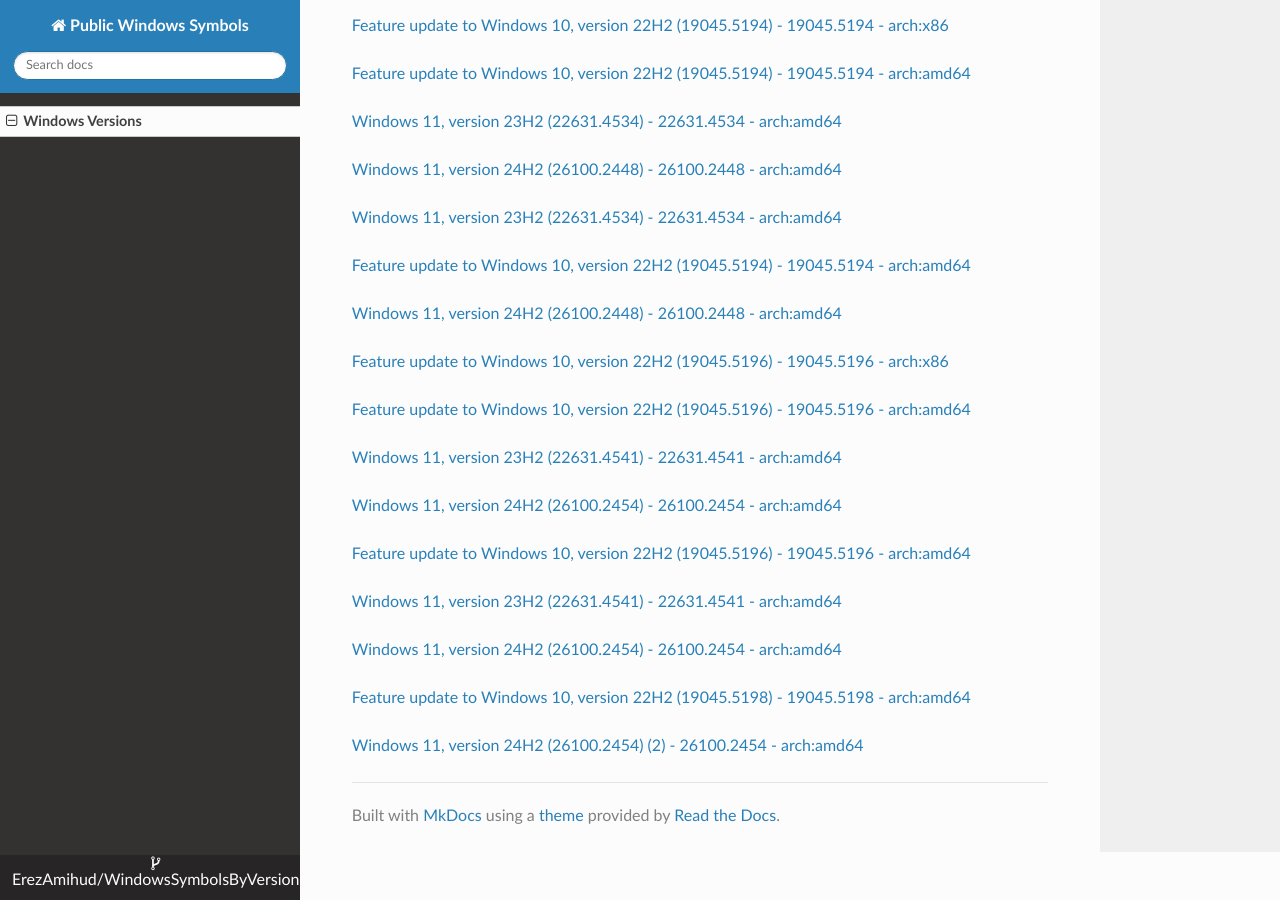
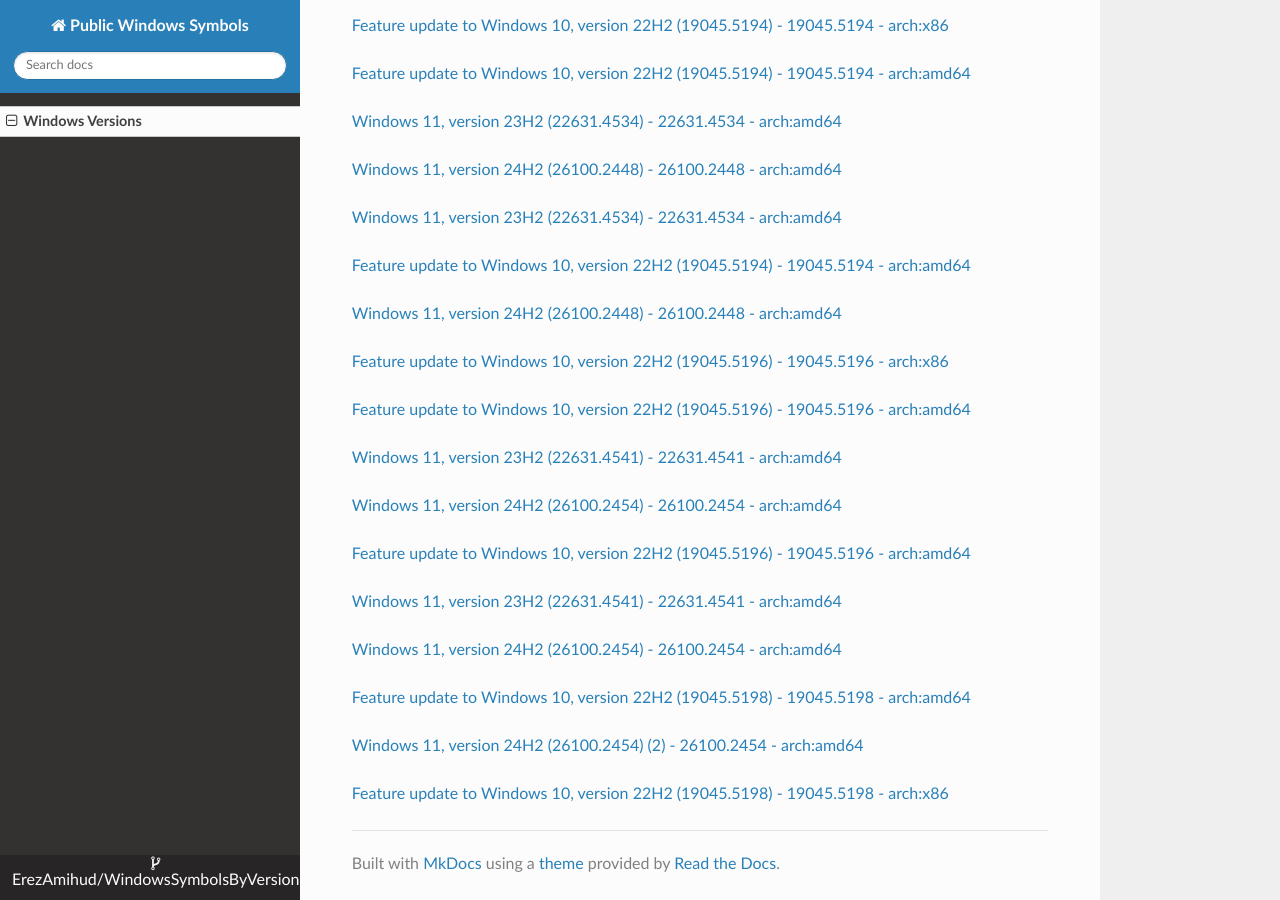
Before and after one commit to ErezAmihud/WindowsSymbolsByVersion, an MkDocs documentation site: the page built from docs/index.md, in a window 1280 px wide and 900 px high, scrolled down 63941 px. Built offline with MkDocs 1.6.1, drawn with Linux system fonts in a browser that asks for light colours; nearby versions of some CDN libraries.

Commit message:
Automated commit, add manifest for 03e7f864-f321-466d-8a39-49c764c19f02

```diff
--- a/docs/index.md
+++ b/docs/index.md
@@ -3805,3 +3805,6 @@
 
 
 [Windows 11, version 24H2 (26100.2454) (2) - 26100.2454 - arch:amd64](https://github.com/ErezAmihud/WindowsSymbolsByVersion/blob/main/manifests/ec8096fc-dc44-483f-a6df-73d6e1ddfb26.manifest)
+
+
+[Feature update to Windows 10, version 22H2 (19045.5198) - 19045.5198 - arch:x86](https://github.com/ErezAmihud/WindowsSymbolsByVersion/blob/main/manifests/03e7f864-f321-466d-8a39-49c764c19f02.manifest)
```
Also changed, not shown: process_builds.json (+1 -1 lines).
